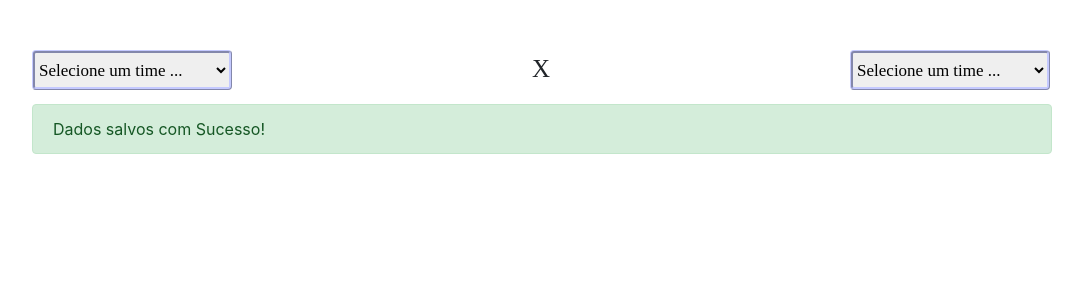
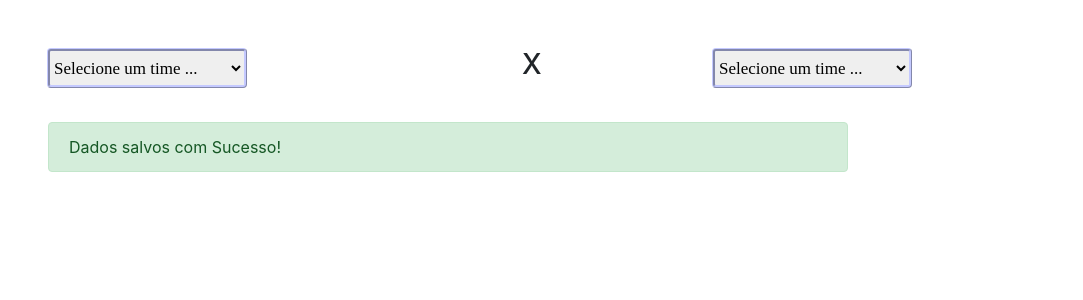
Before and after one commit to devEzequiel/tournaments, a PHP site: a page that uses views/match.php in a window 1280 px wide. Shown: the part 82-382 px from the top of the page, without its empty margins (38-1121 px from the left). Run offline with PHP 8.4, Linux system fonts and the light colour scheme; data comes from the database, SQL or seed files in the repository; some libraries are stand-ins or nearby versions.

Commit message:
typing all

```diff
--- a/assets/css/style2.css
+++ b/assets/css/style2.css
@@ -1,45 +1,30 @@
-#div1{
-	padding-left: -330px;
-	float: left;
+
+#sel1{
+	width: 200px;
+	height: 40px;
+	border: 3px ridge #C4C9FF;
+	border-radius: 4px;
+	font-family: gotham black, serif;
+	font-size: 17px;
 }
 
-#div2{
-	float: right;
-}
-#selects{
-	margin-top: 50px;
-	align-items: left;
-}
-#sel1{
-	margin-right: 300px;
+#sel2{
 	border: 3px ridge #C4C9FF;
 	border-radius: 4px;
 	width: 200px;
 	height: 40px;
-	float: center;
-	font-family: gotham black;
+	font-family: gotham black, serif;
 	font-size: 17px;
 }
 
-#sel2{
-	margin-left: 300px;
-	border: 3px ridge #C4C9FF;
-	border-radius: 4px;
-	width: 200px;
-	height: 40px;
-	float: center;
-	font-family: gotham black;
-	font-size: 17px;
-}
-
-.sel:hover{
+select:hover{
 	border-color: #83acfe !important;
 }
 
 #xis{
-	margin-top: 0px;
+	margin-top: 0;
 	font-size: 25px;
-	font-family: bold;
+	font-family: bold, serif;
 }
 .text8{
 	width: 45px;
@@ -70,15 +55,15 @@ input[type=submit]:hover{
 }
 
 #msg3{
-	width: 1020px !important;
+	width: 800px !important;
 }
 
 #tbf{
-	background-color: #409DFF;
+	background-color: #add3ff;
 }
 #tbs{
-	background-color: #40B6FF;
+	background-color: #acf6ff;
 }
 #tbt{
-	background-color: #40D2FF;
+	background-color: #cbefff;
 }
--- a/assets/js/matches.js
+++ b/assets/js/matches.js
@@ -17,7 +17,6 @@ $(document).ready(function(){
 
 			$("#table1").show();
 			let count = json.length;
-			console.log(json);
 			let x;
 			let html;
 			for(x = 0; x<count; x++){
--- a/views/match.php
+++ b/views/match.php
@@ -1,7 +1,8 @@
-<div class="container">
-	<div class="row" id="selects">
-		<div class="" id="div1">
-			<select class="sel select-team" id="sel1" style="float:left;">
+<div class="container my-5">
+    <form action="">
+        <div class="row">
+            <div class="col-md-5 mb-3 sel">
+                <select class="form-select" aria-label="Default select example" id="sel1">
                     <option value="" selected disabled>Selecione um time ...</option>
 
                     <?php foreach ($viewData as $team) {
@@ -10,14 +11,12 @@
                     <?php } ?>
                 </select>
             </div>
-
-		<div class="" id="xis">
-			<p>X</p>
+            <div class="col-md-2 mb-3" style="margin: auto">
+                <h3>X</h3>
             </div>
-
-		<div class="" id="div2">
-			<select id="sel2" class="sel select-team" >
-				<option value="" selected disabled> Selecione um time ...</option>
+            <div class="col-md-5 sel" style="">
+                <select class="form-select form-select-sm" aria-label=".form-select-sm example" id="sel2">
+                    <option value="" selected disabled>Selecione um time ...</option>
 
                     <?php foreach ($viewData as $team) {
                         ?>
@@ -25,11 +24,12 @@
                     <?php } ?>
                 </select>
             </div>
-
+            <?php if (isset($_GET['insert'])) { ?>
+                <div class="row mt-3 ml-3">
+                    <div class="alert alert-success" role="alert" id="msg3">Dados salvos com Sucesso!</div>
                 </div>
-	<?php if(isset($_GET['insert'])){?>
-		<div class="row"><div class="alert alert-success" role="alert" id="msg3" >Dados salvos com Sucesso!</div></div>
             <?php } ?>
+    </form>
     <div class="row">
         <div>
             <form method="POST" action="<?php echo BASE_URL; ?>match/addstats">
@@ -46,7 +46,8 @@
                     </tbody>
                 </table>
 
-		<table class="table" id="table2" style="width: 460px; margin-top: 60px; margin-left: 100px; display: inline-table;">
+                <table class="table" id="table2"
+                       style="width: 460px; margin-top: 60px; margin-left: 100px; display: inline-table;">
                     <thead>
                     <tr>
                         <th scope="col">Name</th>
@@ -59,7 +60,8 @@
 
                     </tbody>
                 </table>
-		<div class="submit2"><input type="submit" id="subbut" style="margin-top: 20px; margin-left: 120px;" value="Salvar Partida"></div>
+                <div class="submit2"><input type="submit" id="subbut" style="margin-top: 20px; margin-left: 120px;"
+                                            value="Salvar Partida"></div>
         </div>
 
         </form>
```
Also changed, not shown: models/players.php (+39 -114 lines), models/teams.php (+13 -39 lines). Lines whose indentation alone changed are shown as unchanged.
